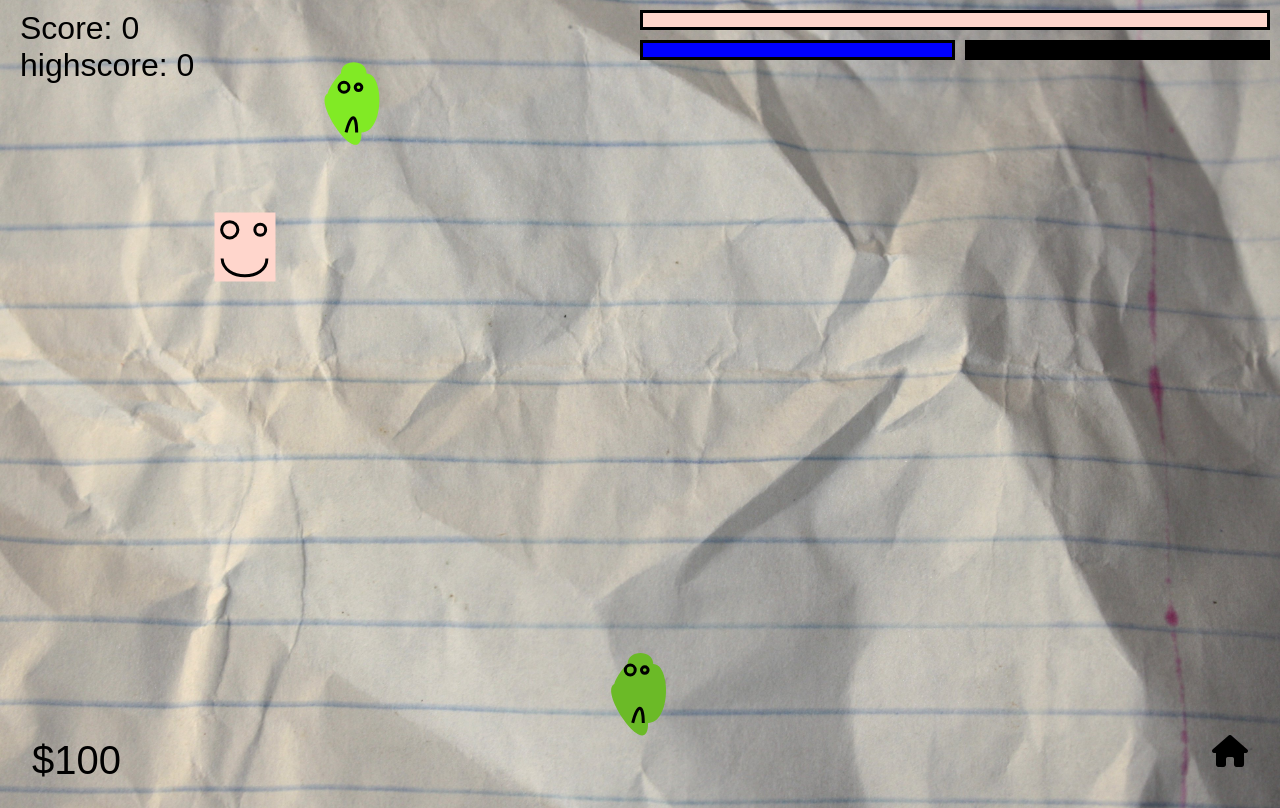
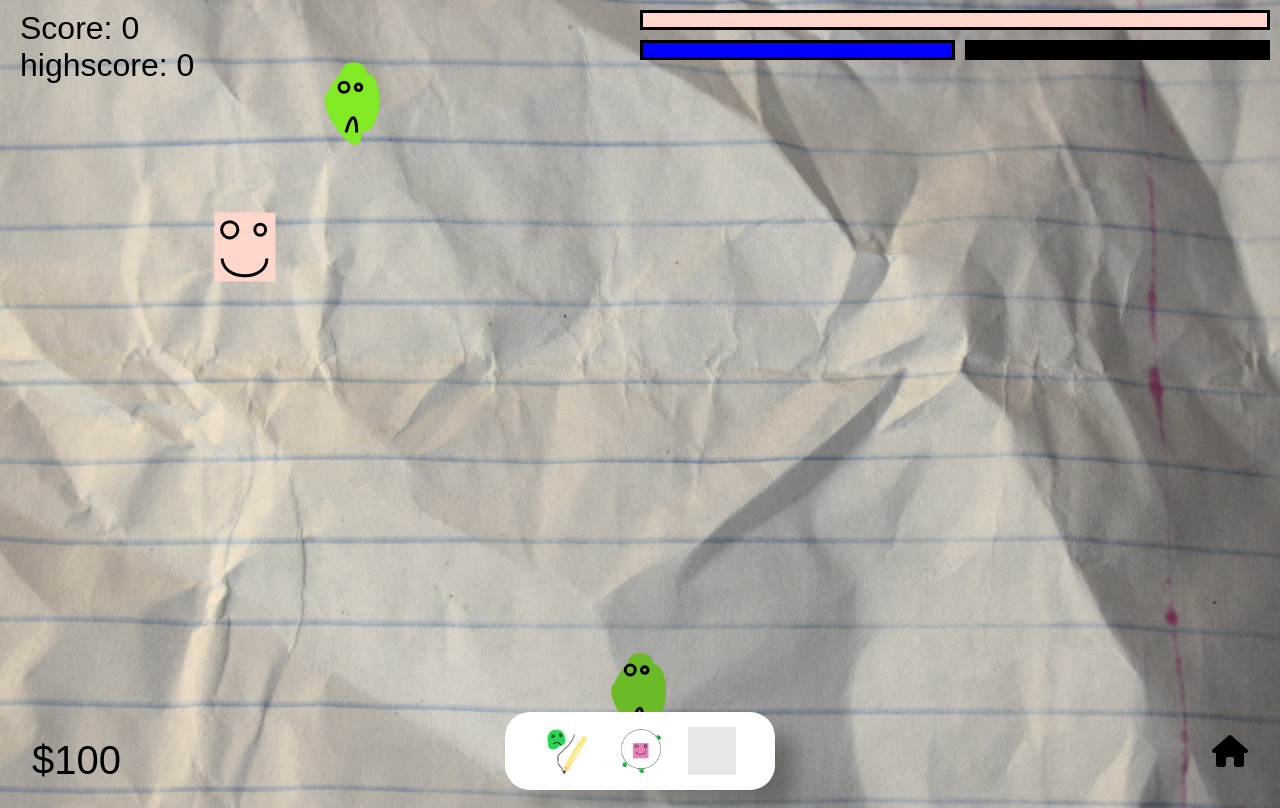
Before and after one commit to zacktraczyk/Blob-Mob, a React (Vite) app: page / in a window 1280 px wide. Both pictures are taken after a click on the button "Play as Guest". Built offline with nearby package versions, Linux system fonts and the light colour scheme; no server answers; the database is empty.

Commit message:
start powerups imp

```diff
--- a/src/App.tsx
+++ b/src/App.tsx
@@ -1,3 +1,4 @@
+import PowerupBar from "./components/PowerupBar";
 import { doc } from "firebase/firestore";
 import { useState } from "react";
 import { useDocumentData } from "react-firebase-hooks/firestore";
@@ -40,6 +41,7 @@ const App = () => {
       </div>
 
       <Coins />
+      {page != View.Home && <PowerupBar />}
       <Navbar
         navHome={() => {
           setPage(View.Home);
--- a/src/Views/Shop/Stats/index.scss
+++ b/src/Views/Shop/Stats/index.scss
@@ -8,8 +8,8 @@
   justify-items: center;
   align-items: center;
 
-  height: 100%;
-  width: 100%;
+  height: 80%;
+  width: 80%;
   padding: 10px;
-  font-size: 2.5em;
+  font-size: 2em;
 }
--- a/src/Views/Shop/Stats/index.tsx
+++ b/src/Views/Shop/Stats/index.tsx
@@ -57,7 +57,7 @@ const Stats: React.FC = () => {
         name={"Speed"}
         value={maxSpeed}
         updateValue={() => updateSpeed(1)}
-        cost={50}
+        cost={40}
       />
       <PlayerStat
         arrowUp={true}
--- a/src/Views/Shop/index.scss
+++ b/src/Views/Shop/index.scss
@@ -8,7 +8,8 @@
   align-items: center;
   justify-items: center;
   width: 100%;
-  height: 100%;
+  height: 95%;
+  margin-bottom: 5%;
 
   &__left {
     position: relative;
@@ -31,12 +32,11 @@
     grid-template-rows: 4em 1fr 6em;
 
     width: min(60vw, 800px);
-    height: 550px;
+    height: min(550px, 70vh);
 
     .nav-top {
       padding-top: 1.3em;
       border-radius: 25px;
-
       transition: background-color 0.1s;
     }
 
@@ -98,7 +98,9 @@
     &-main {
       grid-column: 1/5;
       grid-row: 2/3;
-
+      display: flex;
+      align-items: center;
+      justify-content: center;
     }
 
     &-card-background {
@@ -153,7 +155,7 @@
   }
 
   &__right {
-    height: 50vh;
+    height: 60vh;
 
     .tab-label {
       font-size: 2vw;
--- /dev/null
+++ b/src/components/PowerupBar/index.scss
@@ -0,0 +1,33 @@
+@import "../../assets/styles/variables";
+@import "../../assets/styles/card";
+
+.powerupBar {
+  position: absolute;
+  display: flex;
+  flex-direction: row;
+  align-items: center;
+  justify-content: space-evenly;
+
+  left: 0;
+  right: 0;
+  bottom: 10px;
+  margin-right: auto;
+  margin-left: auto;
+
+  width: 15em;
+  height: 3em;
+
+  @include card-background;
+  padding: 15px;
+
+  &__powerup {
+    width: 3em;
+    height: 3em;
+    background-color: $color-gray;
+
+    img {
+      width: 100%;
+      height: 100%;
+    }
+  }
+}
--- /dev/null
+++ b/src/components/PowerupBar/index.tsx
@@ -0,0 +1,21 @@
+import powerupDraw from "../../assets/icons/powerups/powerup-draw.png"
+import powerupPush from "../../assets/icons/powerups/powerup-push.png"
+
+import "./index.scss";
+
+const PowerupBar: React.FC = () => {
+  return (
+    <div className="powerupBar">
+      <div className="powerupBar__powerup">
+        <img src={powerupDraw} />
+      </div>
+      <div className="powerupBar__powerup">
+        <img src={powerupPush} />
+      </div>
+      <div className="powerupBar__powerup">
+      </div>
+    </div>
+  )
+}
+
+export default PowerupBar;
```
Also changed, not shown: src/assets/icons/powerups/powerup-draw.png (added), src/assets/icons/powerups/powerup-push.png (added).
